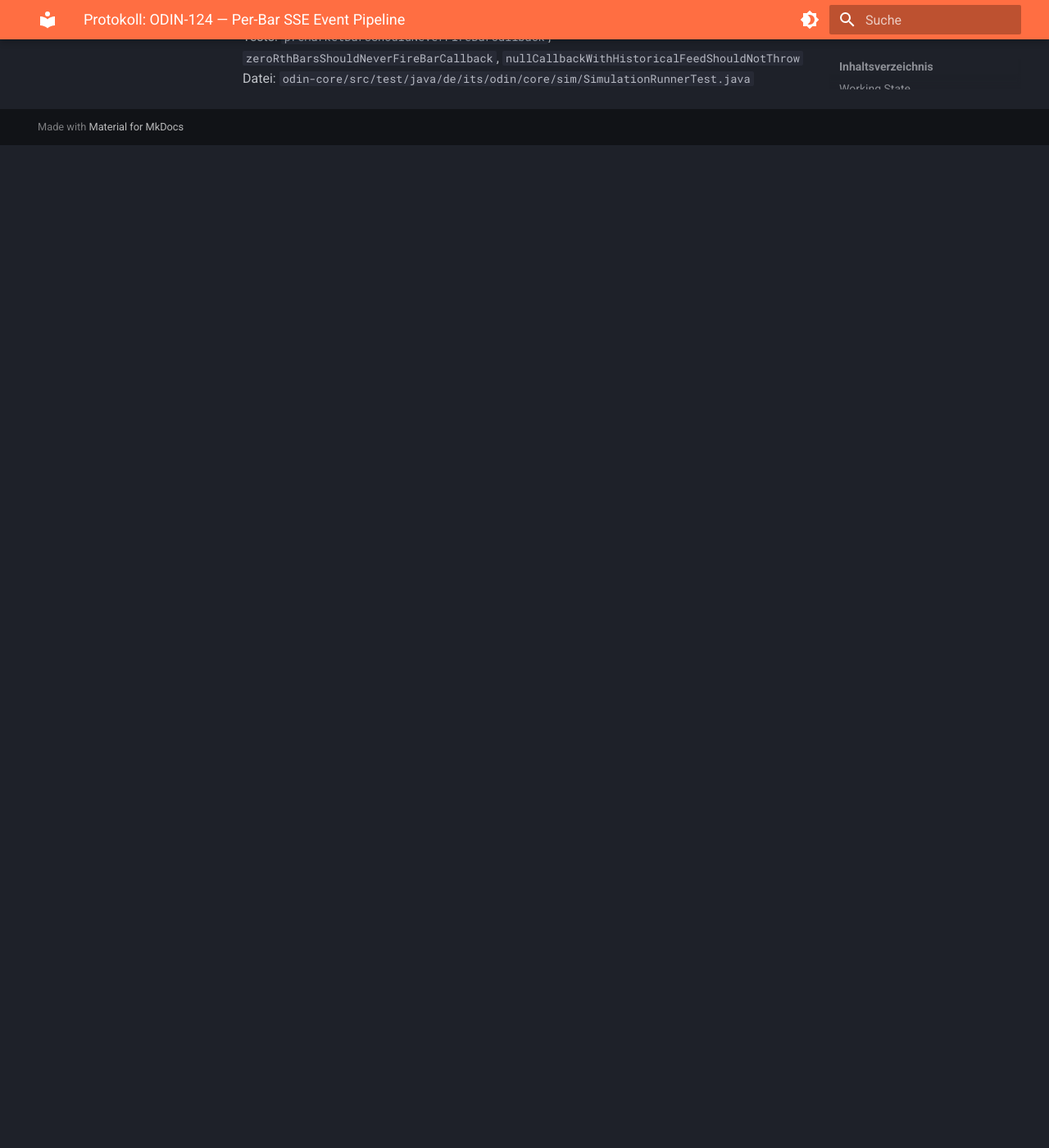
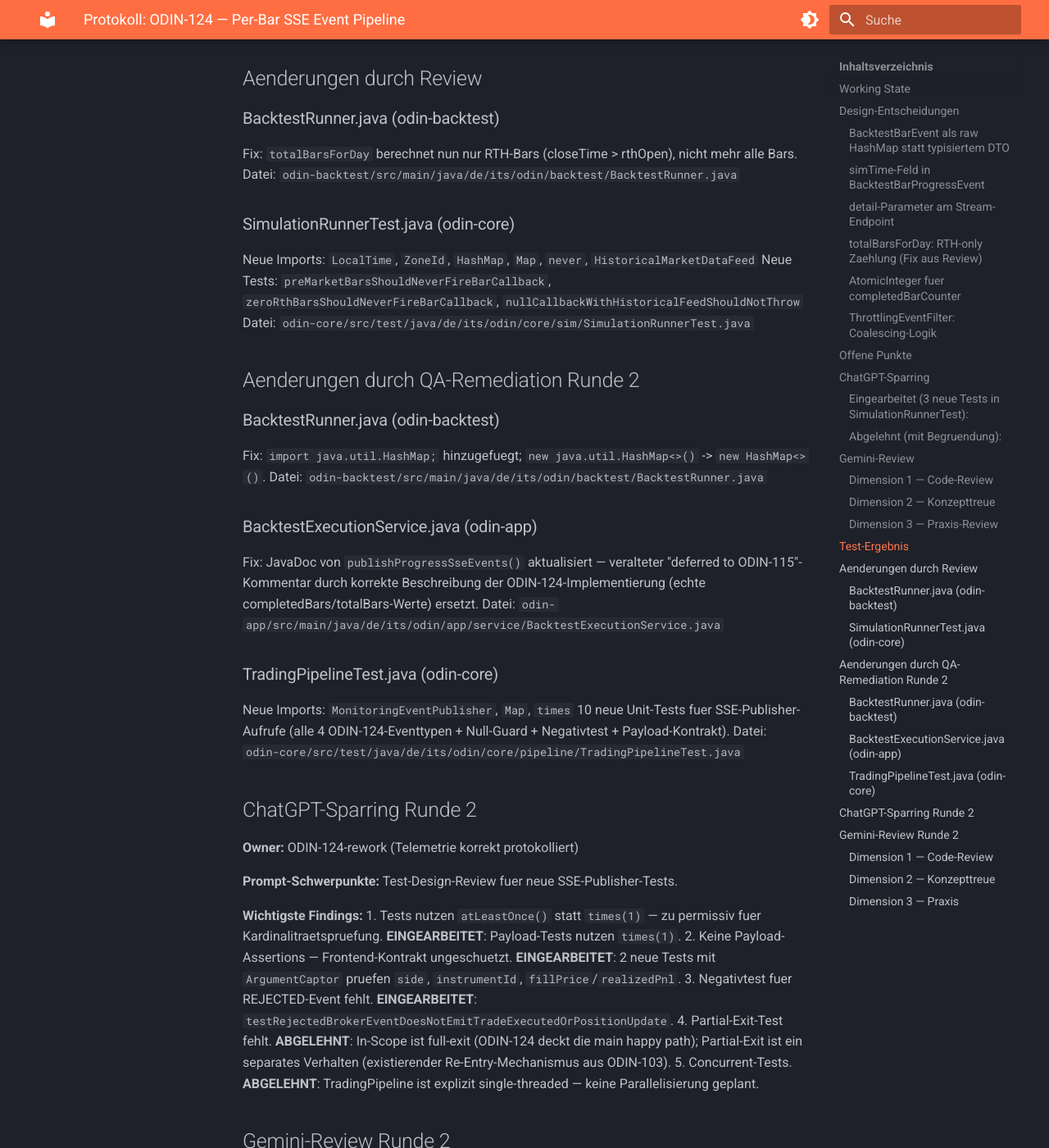
Before and after one commit to saltenhof/its-odin-wiki, an MkDocs documentation site: the page built from docs/user-stories/ODIN-124_per-bar-sse-event-pipeline/protocol.md, in a window 1280 px wide and 1400 px high, scrolled down 5604 px. Shown: the whole window at 82% size. Built offline with MkDocs 1.6.1 and Material for MkDocs 9.7.7, drawn with Linux system fonts in a browser that asks for light colours; before the commit the page ends 5781 px from its top, so only the background shows below that; some of the changed text lies outside the part shown.

Commit message:
ODIN-124: Update protocol with R2 review results
Documents QA remediation Runde 2:
- 10 new TradingPipelineTest SSE publisher tests (all 4 event types)
- BacktestRunner HashMap import fix
- BacktestExecutionService JavaDoc update
- ChatGPT sparring findings and adoption decisions
- Gemini D1/D2/D3 review findings and evaluations

Co-Authored-By: Claude Opus 4.6 <noreply@anthropic.com>

```diff
--- a/docs/user-stories/ODIN-124_per-bar-sse-event-pipeline/protocol.md
+++ b/docs/user-stories/ODIN-124_per-bar-sse-event-pipeline/protocol.md
@@ -127,9 +127,22 @@ Gemini D1 interpretierte die Coalescing-Logik als Bug ("Events gehen verloren").
 
 Module: odin-core (349), odin-backtest (407), odin-app (417)
 
-Neu hinzugefuegt durch ODIN-124-rework:
+Neu hinzugefuegt durch ODIN-124-rework (Runde 1):
 - SimulationRunnerTest: 3 neue Tests (9 gesamt, war 6)
 - ThrottlingEventFilterTest: unveraendert (31 Tests)
+
+Neu hinzugefuegt durch ODIN-124-rework (Runde 2 — QA-Remediation):
+- TradingPipelineTest: 10 neue SSE-Publisher-Tests (359 gesamt in odin-core, war 349)
+  - testIndicatorUpdateEventEmittedOnSnapshot
+  - testPipelineStateEventEmittedOnWarmupToObserving
+  - testTradeExecutedAndPositionUpdateEmittedOnEntryFill
+  - testTradeExecutedAndPositionUpdateEmittedOnExitFill
+  - testNullPublisherDoesNotThrowOnSnapshot
+  - testNullPublisherDoesNotThrowOnEntryFill
+  - testNullPublisherDoesNotThrowOnExitFill
+  - testTradeExecutedPayloadContainsBuySideOnEntryFill (payload-Kontrakt mit ArgumentCaptor)
+  - testTradeExecutedPayloadContainsSellSideOnExitFill (payload-Kontrakt mit ArgumentCaptor)
+  - testRejectedBrokerEventDoesNotEmitTradeExecutedOrPositionUpdate (Negativtest)
 
 ## Aenderungen durch Review
 
@@ -141,3 +154,52 @@ Datei: `odin-backtest/src/main/java/de/its/odin/backtest/BacktestRunner.java`
 Neue Imports: `LocalTime`, `ZoneId`, `HashMap`, `Map`, `never`, `HistoricalMarketDataFeed`
 Neue Tests: `preMarketBarsShouldNeverFireBarCallback`, `zeroRthBarsShouldNeverFireBarCallback`, `nullCallbackWithHistoricalFeedShouldNotThrow`
 Datei: `odin-core/src/test/java/de/its/odin/core/sim/SimulationRunnerTest.java`
+
+## Aenderungen durch QA-Remediation Runde 2
+
+### BacktestRunner.java (odin-backtest)
+Fix: `import java.util.HashMap;` hinzugefuegt; `new java.util.HashMap<>()` -> `new HashMap<>()`.
+Datei: `odin-backtest/src/main/java/de/its/odin/backtest/BacktestRunner.java`
+
+### BacktestExecutionService.java (odin-app)
+Fix: JavaDoc von `publishProgressSseEvents()` aktualisiert — veralteter "deferred to ODIN-115"-Kommentar
+durch korrekte Beschreibung der ODIN-124-Implementierung (echte completedBars/totalBars-Werte) ersetzt.
+Datei: `odin-app/src/main/java/de/its/odin/app/service/BacktestExecutionService.java`
+
+### TradingPipelineTest.java (odin-core)
+Neue Imports: `MonitoringEventPublisher`, `Map`, `times`
+10 neue Unit-Tests fuer SSE-Publisher-Aufrufe (alle 4 ODIN-124-Eventtypen + Null-Guard + Negativtest + Payload-Kontrakt).
+Datei: `odin-core/src/test/java/de/its/odin/core/pipeline/TradingPipelineTest.java`
+
+## ChatGPT-Sparring Runde 2
+
+**Owner:** ODIN-124-rework (Telemetrie korrekt protokolliert)
+
+**Prompt-Schwerpunkte:** Test-Design-Review fuer neue SSE-Publisher-Tests.
+
+**Wichtigste Findings:**
+1. Tests nutzen `atLeastOnce()` statt `times(1)` — zu permissiv fuer Kardinalitraetspruefung. **EINGEARBEITET**: Payload-Tests nutzen `times(1)`.
+2. Keine Payload-Assertions — Frontend-Kontrakt ungeschuetzt. **EINGEARBEITET**: 2 neue Tests mit `ArgumentCaptor` pruefen `side`, `instrumentId`, `fillPrice`/`realizedPnl`.
+3. Negativtest fuer REJECTED-Event fehlt. **EINGEARBEITET**: `testRejectedBrokerEventDoesNotEmitTradeExecutedOrPositionUpdate`.
+4. Partial-Exit-Test fehlt. **ABGELEHNT**: In-Scope ist full-exit (ODIN-124 deckt die main happy path); Partial-Exit ist ein separates Verhalten (existierender Re-Entry-Mechanismus aus ODIN-103).
+5. Concurrent-Tests. **ABGELEHNT**: TradingPipeline ist explizit single-threaded — keine Parallelisierung geplant.
+
+## Gemini-Review Runde 2
+
+### Dimension 1 — Code-Review
+
+**Finding: "Critical Bug" — completedBarCounter nur wenn eventPublisher != null**
+ABGELEHNT — kein echter Bug: In allen Code-Pfaden wo `completedBars` relevant ist (UI-Pfad via BacktestExecutionService), wird `eventPublisher` immer mitgegeben (nie null). In CLI-Pfaden ohne `progressCallback` wird `completedBars` nie ausgewertet. Die Kopplung ist korrekt-by-design.
+
+Weitere Findings: HashMap-Import korrekt, JavaDoc-Update akkurat, neue Tests "excellent coverage".
+
+### Dimension 2 — Konzepttreue
+
+Alle 4 ODIN-124-Eventtypen durch neue Tests korrekt verifiziert. JavaDoc-Update akkurat. Keine Konzeptverstoesse festgestellt. Score: positiv.
+
+### Dimension 3 — Praxis
+
+**Payload-Blind-Spot**: `any()` matcher in Tests laesst falsche Payloads durch. **EINGEARBEITET** durch 2 Payload-Kontrakt-Tests.
+**Multiplicity-Mask**: `atLeastOnce()` maskiert Doppelpublizierung. **EINGEARBEITET** durch `times(1)` in Payload-Tests.
+**HashMap-Import-Fix**: korrekt bewertet als build-kritisch.
+**JavaDoc-Fix**: "highly valuable for maintainability" — Pre-Market-Bug-Erklaerung verhindert kuenftige "Fixes" die Progress-Anzeige brechen.
```
